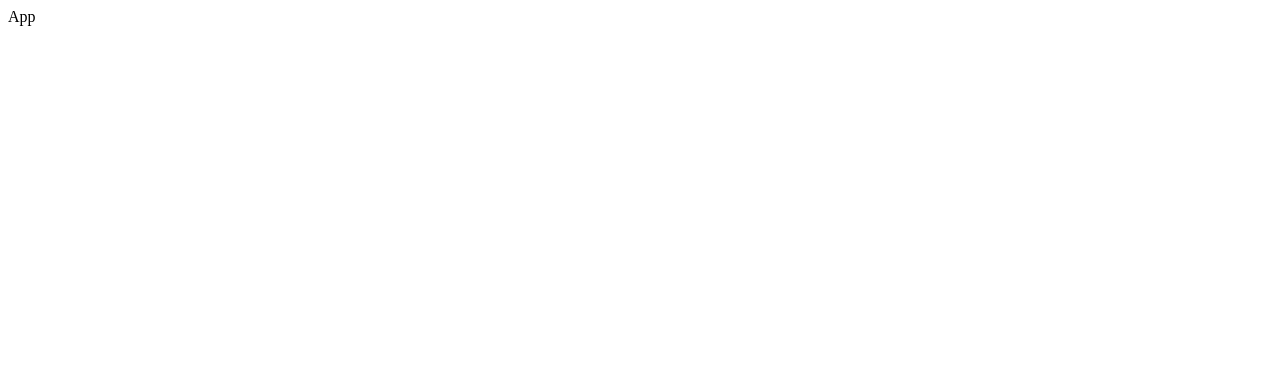
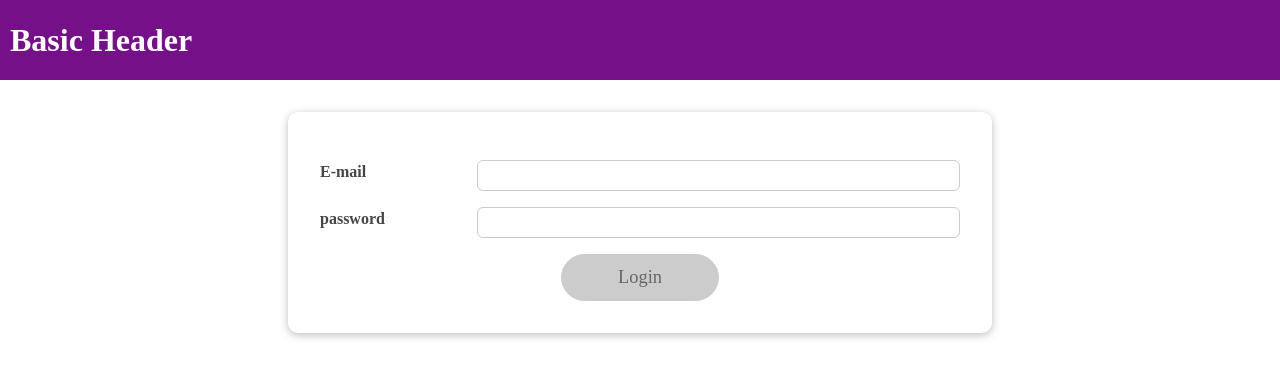
Before and after one commit to iamshm/reactProjects, a React (Create React App) app: page / in a window 1280 px wide. Shown: the top 378 px of the page. Built offline with nearby package versions, Linux system fonts and the light colour scheme.

Commit message:
basic app done

```diff
--- a/src/App.js
+++ b/src/App.js
@@ -1,6 +1,27 @@
-import React from "react";
+import React, { useState } from "react";
+import MainHeader from "./component/MainHeader/MainHeader";
+import Login from "./component/Login/Login";
+import Home from "./component/Home/Home";
+
 const App = () => {
-  return <div className="App">App</div>;
+  const [isLoggedIn, setIsLoggedIn] = useState(false);
+
+  const loginHandler = (email, password) => {
+    console.log(email, password);
+    setIsLoggedIn(true);
+  };
+  const logoutHandler = () => {
+    setIsLoggedIn(false);
+  };
+  return (
+    <React.Fragment>
+      <MainHeader isAuthenticated={isLoggedIn} onLogout={logoutHandler} />
+      <main>
+        {!isLoggedIn && <Login onLogin={loginHandler} />}
+        {isLoggedIn && <Home onLogout={logoutHandler} />}
+      </main>
+    </React.Fragment>
+  );
 };
 
 export default App;
--- a/src/component/Home/Home.js
+++ b/src/component/Home/Home.js
@@ -0,0 +1,15 @@
+import React from "react";
+import Card from "../UI/Card/Card";
+import Button from "../UI/Button/Button";
+import styles from "./Home.module.css";
+
+const Home = (props) => {
+  return (
+    <Card className={styles.home}>
+      <h1>Welcome Back</h1>
+      <Button onClick={props.onLogout}>Log Out</Button>
+    </Card>
+  );
+};
+
+export default Home;
--- a/src/component/Home/Home.module.css
+++ b/src/component/Home/Home.module.css
@@ -4,4 +4,5 @@
   padding: 3rem;
   margin: 2rem auto;
   text-align: center;
+  margin-top: 7rem;
 }
--- a/src/component/Login/Login.js
+++ b/src/component/Login/Login.js
@@ -0,0 +1,79 @@
+import React, { useState } from "react";
+import Button from "../UI/Button/Button";
+import Card from "../UI/Card/Card";
+import styles from "./Login.module.css";
+
+const Login = (props) => {
+  const [enteredEmail, setEnteredEmail] = useState("");
+  const [enteredPassword, setEnteredPassword] = useState("");
+  const [emailIsValid, setEmailIsValid] = useState();
+  const [passwordIsValid, setPasswordIsValid] = useState();
+  const [formIsValid, setFormIsValid] = useState(false);
+
+  // handler Functions
+  const emailChangeHandler = (event) => {
+    setEnteredEmail(event.target.value);
+    setFormIsValid(
+      event.target.value.includes("@") && enteredPassword.trim().length > 6
+    );
+  };
+  const passwordChangeHandler = (event) => {
+    setEnteredPassword(event.target.value);
+
+    setFormIsValid(
+      event.target.value.trim().length > 6 && enteredEmail.includes("@")
+    );
+  };
+  const validateEmailHandler = () => {
+    setEmailIsValid(enteredEmail.includes("@"));
+  };
+  const validatePasswordHandler = () => {
+    setPasswordIsValid(enteredPassword.trim().length > 6);
+  };
+  const submitHandler = (e) => {
+    e.preventDefault();
+    props.onLogin(enteredEmail, enteredPassword);
+  };
+
+  return (
+    <Card className={styles.login}>
+      <form onSubmit={submitHandler}>
+        <div
+          className={`${styles.control} ${
+            emailIsValid === false ? styles.invalid : ""
+          }`}
+        >
+          <label htmlFor="email">E-mail</label>
+          <input
+            type="email"
+            id="email"
+            value={enteredEmail}
+            onChange={emailChangeHandler}
+            onBlur={validateEmailHandler}
+          />
+        </div>
+        <div
+          className={`${styles.control} ${
+            passwordIsValid === false ? styles.invalid : ""
+          }`}
+        >
+          <label htmlFor="password">password</label>
+          <input
+            type="password"
+            id="password"
+            value={enteredPassword}
+            onChange={passwordChangeHandler}
+            onBlur={validatePasswordHandler}
+          />
+        </div>
+        <div className={styles.actions}>
+          <Button type="submit" className={styles.btn} disabled={!formIsValid}>
+            Login
+          </Button>
+        </div>
+      </form>
+    </Card>
+  );
+};
+
+export default Login;
--- a/src/component/Login/Login.module.css
+++ b/src/component/Login/Login.module.css
@@ -3,6 +3,7 @@
   max-width: 40rem;
   margin: 2rem auto;
   padding: 2rem;
+  margin-top: 7rem;
 }
 
 .control {
--- a/src/component/MainHeader/MainHeader.js
+++ b/src/component/MainHeader/MainHeader.js
@@ -0,0 +1,17 @@
+import React from "react";
+import Navigation from "./Navigation.js";
+import styles from "./MainHeader.module.css";
+
+const MainHeader = (props) => {
+  return (
+    <header className={styles["main-header"]}>
+      <h1>Basic Header</h1>
+      <Navigation
+        isLoggedIn={props.isAuthenticated}
+        onLogout={props.onLogout}
+      />
+    </header>
+  );
+};
+
+export default MainHeader;
--- a/src/component/MainHeader/MainHeader.module.css
+++ b/src/component/MainHeader/MainHeader.module.css
@@ -8,9 +8,10 @@
   justify-content: space-between;
   align-items: center;
   background: #741188;
-  padding: 0 2rem;
+  /* padding: 10px; */
 }
 
 .main-header h1 {
+  padding-left: 10px;
   color: white;
 }
--- a/src/component/MainHeader/Navigation.js
+++ b/src/component/MainHeader/Navigation.js
@@ -0,0 +1,28 @@
+import React from "react";
+import styles from "./Navigation.module.css";
+
+const Navigation = (props) => {
+  return (
+    <nav className={styles.nav}>
+      <ul>
+        {props.isLoggedIn && (
+          <li>
+            <a href="/"> Users</a>
+          </li>
+        )}
+        {props.isLoggedIn && (
+          <li>
+            <a href="/"> Admin</a>
+          </li>
+        )}
+        {props.isLoggedIn && (
+          <li>
+            <button onClick={props.onLogout}>Logout</button>
+          </li>
+        )}
+      </ul>
+    </nav>
+  );
+};
+
+export default Navigation;
--- a/src/component/MainHeader/Navigation.module.css
+++ b/src/component/MainHeader/Navigation.module.css
@@ -2,6 +2,7 @@
   list-style: none;
   margin: 0;
   padding: 0;
+  padding-right: 10px;
   display: flex;
   align-items: center;
 }
--- a/src/component/UI/Button/Button.js
+++ b/src/component/UI/Button/Button.js
@@ -0,0 +1,17 @@
+import React from "react";
+import styles from "./Button.module.css";
+
+const Button = (props) => {
+  return (
+    <button
+      type={props.type || "button"}
+      className={`${styles.button} ${props.className} `}
+      onClick={props.onClick}
+      disabled={props.disabled}
+    >
+      {props.children}
+    </button>
+  );
+};
+
+export default Button;
--- a/src/component/UI/Card/Card.js
+++ b/src/component/UI/Card/Card.js
@@ -0,0 +1,10 @@
+import React from "react";
+import styles from "./Card.module.css";
+
+const Card = (props) => {
+  return (
+    <div className={`${styles.card} ${props.className} `}>{props.children}</div>
+  );
+};
+
+export default Card;
--- a/src/index.css
+++ b/src/index.css
@@ -1,13 +1,18 @@
+* {
+  margin: 0;
+  padding: 0;
+  box-sizing: border-box;
+}
+
+html {
+  font-family: sans-serif;
+  background: #fff;
+}
+
 body {
   margin: 0;
-  font-family: -apple-system, BlinkMacSystemFont, 'Segoe UI', 'Roboto', 'Oxygen',
-    'Ubuntu', 'Cantarell', 'Fira Sans', 'Droid Sans', 'Helvetica Neue',
-    sans-serif;
-  -webkit-font-smoothing: antialiased;
-  -moz-osx-font-smoothing: grayscale;
 }
 
-code {
-  font-family: source-code-pro, Menlo, Monaco, Consolas, 'Courier New',
-    monospace;
+main {
+  margin-top: 6rem;
 }
```
